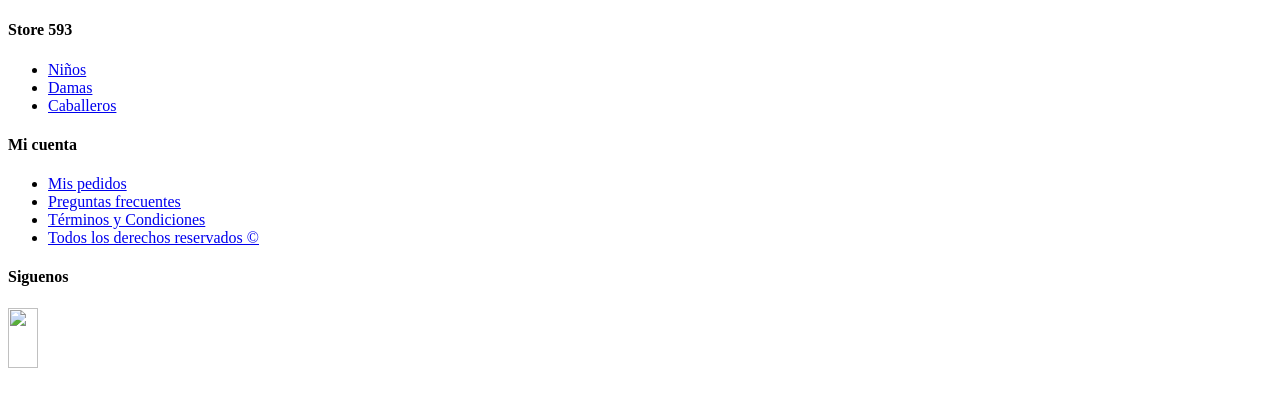
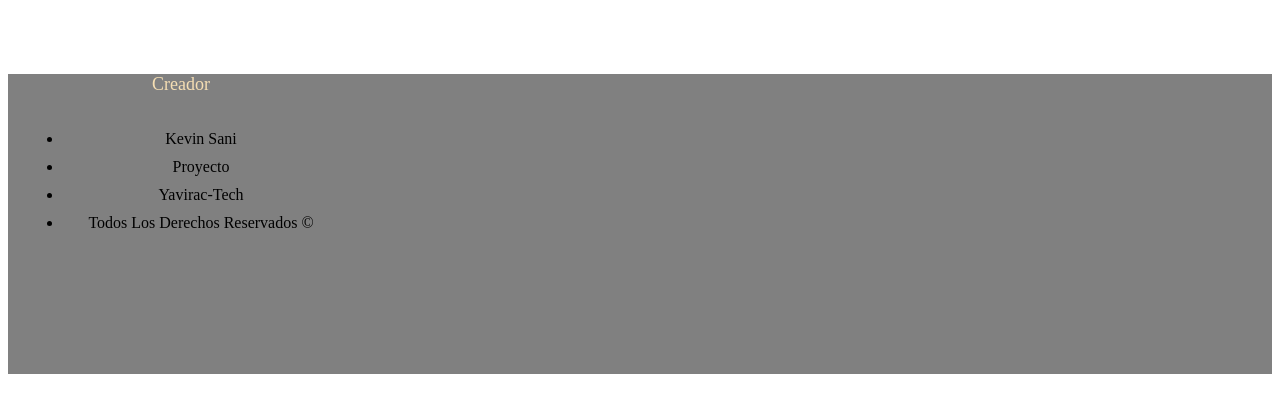
Before and after one commit to KevinPizza123/git-github, a plain HTML site: page index.html in a window 1280 px wide. Drawn offline with Linux system fonts and the light colour scheme.

Commit message:
actualizando el footer

```diff
--- a/estilos.css
+++ b/estilos.css
@@ -1,5 +1,5 @@
 .final{
-    background-color: black;
+    background-color: gray;
   width: 100%;
   height: 300px;
   bottom: 0;
@@ -20,3 +20,34 @@
     font-weight: 500;
     position: relative;
 }
+
+.final-col ul li:not(:last-child){
+    margin-bottom: 10px;
+}
+.final-col ul li a{
+    font-size: 16px;
+    text-transform: capitalize;
+    color: red;
+    text-decoration: none;
+    font-weight: 300;
+    color: black;
+    display: block;
+    transition: all 0.3s ease;
+}
+
+.final-col .redes a{
+    display: inline-block;
+    height: 40px;
+    width: 40px;
+    background-color: rgba(255,255,255,0.2);
+    margin:0 10px 10px 0;
+    text-align: center;
+    line-height: 40px;
+    border-radius: 50%;
+    color: #ffffff;
+    transition: all 0.5s ease;
+}
+.final-col .redes a:hover{
+    color: #24262b;
+    background-color: #ffffff;
+}
--- a/index.html
+++ b/index.html
@@ -5,38 +5,20 @@
     <meta http-equiv="X-UA-Compatible" content="IE=edge">
     <meta name="viewport" content="width=device-width, initial-scale=1.0">
     <title>Document</title>
+    <link rel="stylesheet" href="estilos.css">
 </head>
 <body>
     <footer class="final">
-        <div class="contenedor">
-            <div class="letras">
-                <div class="final-col">
-                <h4>Store 593</h4>
-                <ul>
-                    <li><a href="galeriaNIÑO.html">Niños</a></li>
-                    <li><a href="galeriaDamas.html">Damas</a></li>
-                    <li><a href="galeriaCaballero.html">Caballeros</a></li>
-
+         <div class="final-col">
+            <h4>Creador</h4>
+            <ul>
+                   <li><a href="#">Kevin Sani</a></li>
+                    <li><a href="#">Proyecto</a></li>
+                    <li><a href="#">Yavirac-Tech</a></li>
+                    <li><a href="#">Todos los derechos reservados © </a></li>
                 </ul>
             </div>
 
-
-            <div class="final-col">
-                <h4>Mi cuenta</h4>
-                <ul>
-                   <li><a href="#">Mis pedidos</a></li>
-                    <li><a href="#">Preguntas frecuentes</a></li>
-                    <li><a href="#">Términos y Condiciones</a></li>
-                    <li><a href="#">Todos los derechos reservados © </a></li>
-                </ul>
-            </div>
-            <div class="final-col">
-                <h4>Siguenos</h4>
-                <div class="redes">
-                    <a href="https://wa.link/4ndfn2"><img src="C:\Users\Kevin\Desktop\pagina593\imagenes\whatsapo.PNG" width="30" height="60" alt=""></a>
-
-
-                </div>
             </div>
 
 </body>
```
